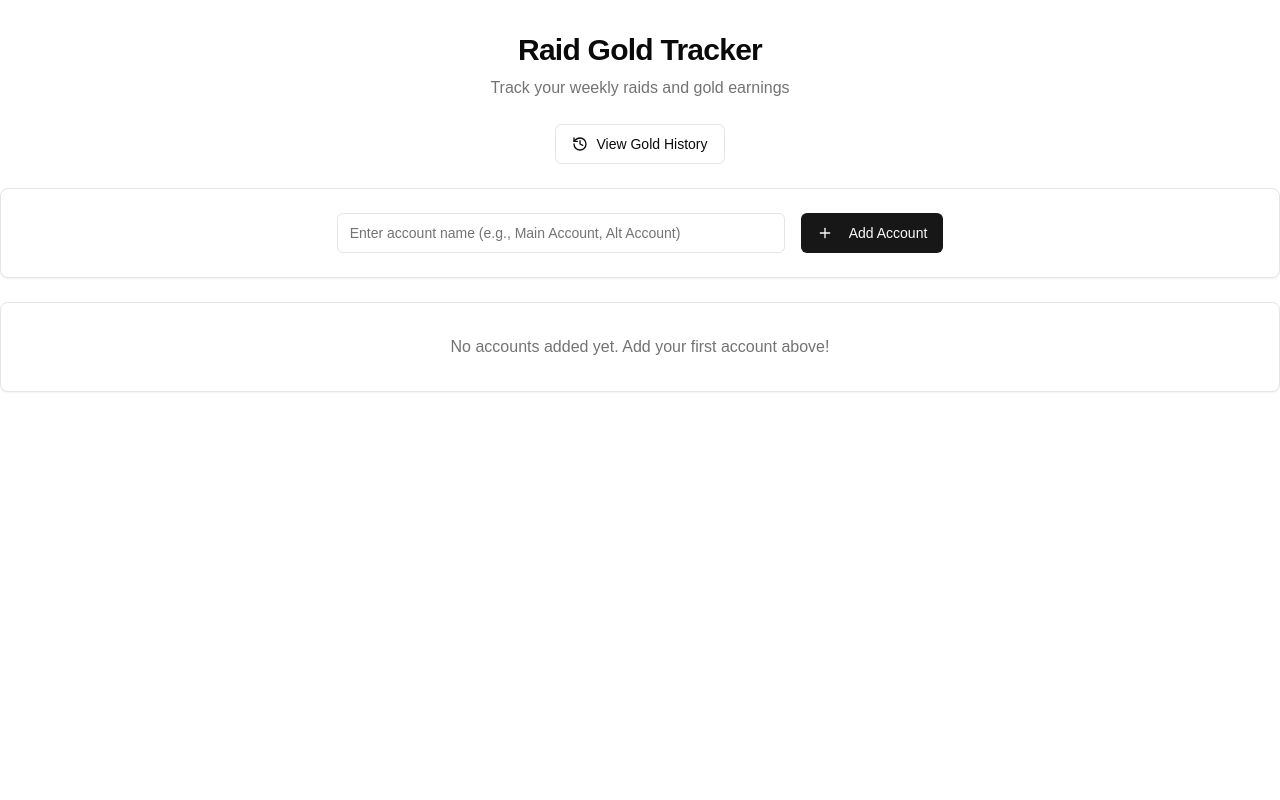
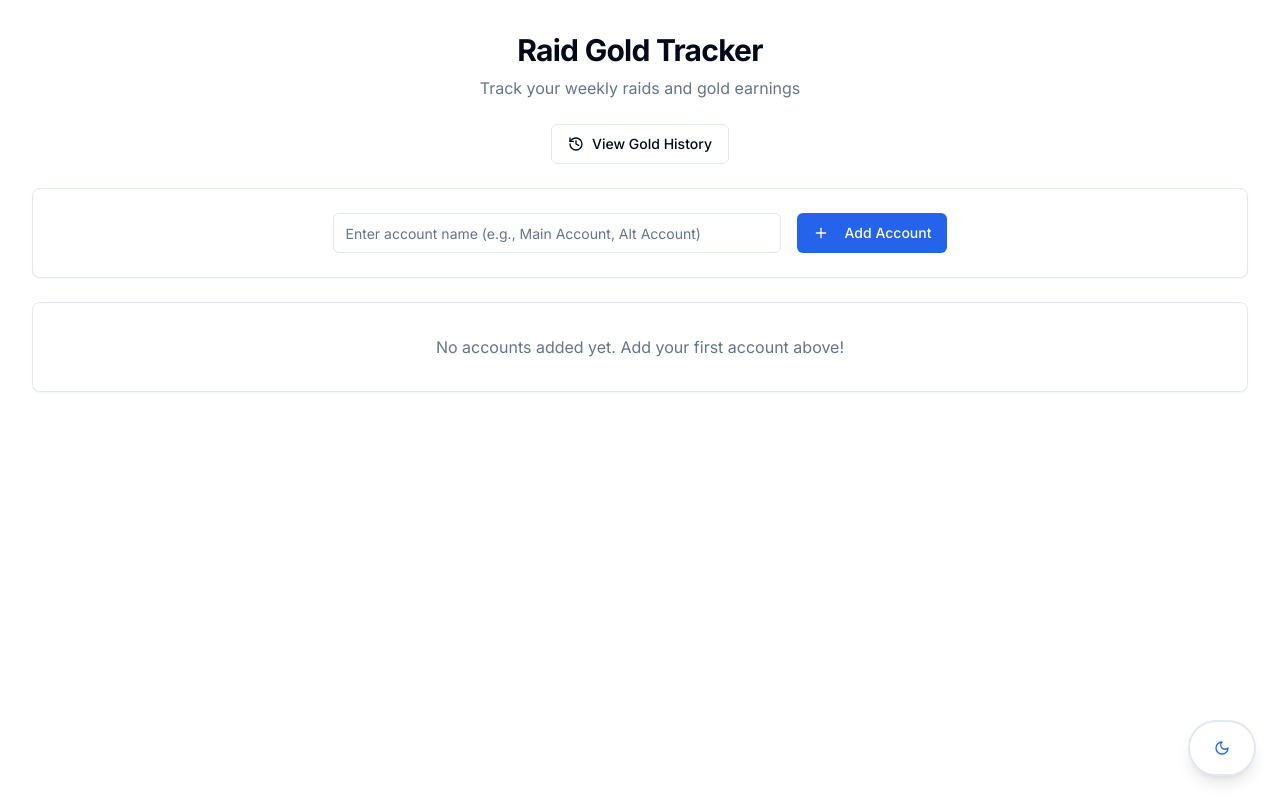
Before and after one commit to kevynjcg/raid-tracker, a Next.js app: page / in a window 1280 px wide. Built offline with nearby package versions, Linux system fonts and the light colour scheme.

Commit message:
Add dark mode toggle feature

```diff
--- a/app/globals.css
+++ b/app/globals.css
@@ -2,85 +2,60 @@
 @tailwind components;
 @tailwind utilities;
 
-body {
-  font-family: Arial, Helvetica, sans-serif;
-}
-
-@layer utilities {
-  .text-balance {
-    text-wrap: balance;
-  }
-}
-
 @layer base {
   :root {
     --background: 0 0% 100%;
-    --foreground: 0 0% 3.9%;
+    --foreground: 222.2 84% 4.9%;
     --card: 0 0% 100%;
-    --card-foreground: 0 0% 3.9%;
+    --card-foreground: 222.2 84% 4.9%;
     --popover: 0 0% 100%;
-    --popover-foreground: 0 0% 3.9%;
-    --primary: 0 0% 9%;
-    --primary-foreground: 0 0% 98%;
-    --secondary: 0 0% 96.1%;
-    --secondary-foreground: 0 0% 9%;
-    --muted: 0 0% 96.1%;
-    --muted-foreground: 0 0% 45.1%;
-    --accent: 0 0% 96.1%;
-    --accent-foreground: 0 0% 9%;
+    --popover-foreground: 222.2 84% 4.9%;
+    --primary: 221.2 83.2% 53.3%;
+    --primary-foreground: 210 40% 98%;
+    --secondary: 210 40% 96%;
+    --secondary-foreground: 222.2 84% 4.9%;
+    --muted: 210 40% 96%;
+    --muted-foreground: 215.4 16.3% 46.9%;
+    --accent: 210 40% 96%;
+    --accent-foreground: 222.2 84% 4.9%;
     --destructive: 0 84.2% 60.2%;
-    --destructive-foreground: 0 0% 98%;
-    --border: 0 0% 89.8%;
-    --input: 0 0% 89.8%;
-    --ring: 0 0% 3.9%;
+    --destructive-foreground: 210 40% 98%;
+    --border: 214.3 31.8% 91.4%;
+    --input: 214.3 31.8% 91.4%;
+    --ring: 221.2 83.2% 53.3%;
+    --radius: 0.5rem;
     --chart-1: 12 76% 61%;
     --chart-2: 173 58% 39%;
     --chart-3: 197 37% 24%;
     --chart-4: 43 74% 66%;
     --chart-5: 27 87% 67%;
-    --radius: 0.5rem;
-    --sidebar-background: 0 0% 98%;
-    --sidebar-foreground: 240 5.3% 26.1%;
-    --sidebar-primary: 240 5.9% 10%;
-    --sidebar-primary-foreground: 0 0% 98%;
-    --sidebar-accent: 240 4.8% 95.9%;
-    --sidebar-accent-foreground: 240 5.9% 10%;
-    --sidebar-border: 220 13% 91%;
-    --sidebar-ring: 217.2 91.2% 59.8%;
   }
+
   .dark {
-    --background: 0 0% 3.9%;
-    --foreground: 0 0% 98%;
-    --card: 0 0% 3.9%;
-    --card-foreground: 0 0% 98%;
-    --popover: 0 0% 3.9%;
-    --popover-foreground: 0 0% 98%;
-    --primary: 0 0% 98%;
-    --primary-foreground: 0 0% 9%;
-    --secondary: 0 0% 14.9%;
-    --secondary-foreground: 0 0% 98%;
-    --muted: 0 0% 14.9%;
-    --muted-foreground: 0 0% 63.9%;
-    --accent: 0 0% 14.9%;
-    --accent-foreground: 0 0% 98%;
+    --background: 222.2 84% 4.9%;
+    --foreground: 210 40% 98%;
+    --card: 222.2 84% 4.9%;
+    --card-foreground: 210 40% 98%;
+    --popover: 222.2 84% 4.9%;
+    --popover-foreground: 210 40% 98%;
+    --primary: 217.2 91.2% 59.8%;
+    --primary-foreground: 222.2 84% 4.9%;
+    --secondary: 217.2 32.6% 17.5%;
+    --secondary-foreground: 210 40% 98%;
+    --muted: 217.2 32.6% 17.5%;
+    --muted-foreground: 215 20.2% 65.1%;
+    --accent: 217.2 32.6% 17.5%;
+    --accent-foreground: 210 40% 98%;
     --destructive: 0 62.8% 30.6%;
-    --destructive-foreground: 0 0% 98%;
-    --border: 0 0% 14.9%;
-    --input: 0 0% 14.9%;
-    --ring: 0 0% 83.1%;
+    --destructive-foreground: 210 40% 98%;
+    --border: 217.2 32.6% 17.5%;
+    --input: 217.2 32.6% 17.5%;
+    --ring: 224.3 76.3% 94.1%;
     --chart-1: 220 70% 50%;
     --chart-2: 160 60% 45%;
     --chart-3: 30 80% 55%;
     --chart-4: 280 65% 60%;
     --chart-5: 340 75% 55%;
-    --sidebar-background: 240 5.9% 10%;
-    --sidebar-foreground: 240 4.8% 95.9%;
-    --sidebar-primary: 224.3 76.3% 48%;
-    --sidebar-primary-foreground: 0 0% 100%;
-    --sidebar-accent: 240 3.7% 15.9%;
-    --sidebar-accent-foreground: 240 4.8% 95.9%;
-    --sidebar-border: 240 3.7% 15.9%;
-    --sidebar-ring: 217.2 91.2% 59.8%;
   }
 }
 
@@ -92,3 +67,42 @@ body {
     @apply bg-background text-foreground;
   }
 }
+
+/* Custom scrollbar for dark mode */
+.dark ::-webkit-scrollbar {
+  width: 8px;
+}
+
+.dark ::-webkit-scrollbar-track {
+  @apply bg-muted;
+}
+
+.dark ::-webkit-scrollbar-thumb {
+  @apply bg-muted-foreground/30 rounded-md;
+}
+
+.dark ::-webkit-scrollbar-thumb:hover {
+  @apply bg-muted-foreground/50;
+}
+
+/* Light mode scrollbar */
+::-webkit-scrollbar {
+  width: 8px;
+}
+
+::-webkit-scrollbar-track {
+  @apply bg-muted;
+}
+
+::-webkit-scrollbar-thumb {
+  @apply bg-muted-foreground/30 rounded-md;
+}
+
+::-webkit-scrollbar-thumb:hover {
+  @apply bg-muted-foreground/50;
+}
+
+/* Smooth transitions for theme changes */
+* {
+  transition: background-color 0.3s ease, border-color 0.3s ease, color 0.3s ease;
+}
--- a/app/layout.tsx
+++ b/app/layout.tsx
@@ -1,20 +1,26 @@
-import type { Metadata } from 'next'
-import './globals.css'
+import type React from "react"
+import type { Metadata } from "next"
+import { Inter } from "next/font/google"
+import "./globals.css"
+
+const inter = Inter({ subsets: ["latin"] })
 
 export const metadata: Metadata = {
-  title: 'v0 App',
-  description: 'Created with v0',
-  generator: 'v0.dev',
+  title: "Raid Gold Tracker",
+  description: "Track your weekly raids and gold earnings",
+    generator: 'v0.dev'
 }
 
 export default function RootLayout({
   children,
-}: Readonly<{
+}: {
   children: React.ReactNode
-}>) {
+}) {
   return (
-    <html lang="en">
-      <body>{children}</body>
+    <html lang="en" suppressHydrationWarning>
+      <body className={`${inter.className} bg-background text-foreground transition-colors duration-300`}>
+        <div className="min-h-screen bg-background">{children}</div>
+      </body>
     </html>
   )
 }
--- a/components/simple-raid-tracker.tsx
+++ b/components/simple-raid-tracker.tsx
@@ -17,7 +17,7 @@ import {
   AlertDialogHeader,
   AlertDialogTitle,
 } from "@/components/ui/alert-dialog"
-import { Coins, Plus, User, Trash2, Edit, Save, X, GripVertical, History, ArrowLeft } from "lucide-react"
+import { Coins, Plus, User, Trash2, Edit, Save, X, GripVertical, History, ArrowLeft, Moon, Sun } from "lucide-react"
 
 interface Raid {
   id: string
@@ -68,6 +68,7 @@ export default function SimpleRaidTracker() {
   const [accounts, setAccounts] = useState<Account[]>([])
   const [goldHistory, setGoldHistory] = useState<GoldHistoryEntry[]>([])
   const [currentPage, setCurrentPage] = useState<"tracker" | "history">("tracker")
+  const [isDarkMode, setIsDarkMode] = useState(false)
 
   const [newAccountName, setNewAccountName] = useState("")
   const [newCharacterName, setNewCharacterName] = useState("")
@@ -91,6 +92,51 @@ export default function SimpleRaidTracker() {
   const [addAccountDialogOpen, setAddAccountDialogOpen] = useState(false)
   const [lastResetDate, setLastResetDate] = useState<string>("")
   const [resetTimer, setResetTimer] = useState<NodeJS.Timeout | null>(null)
+
+  // Dark mode functions
+  const toggleDarkMode = () => {
+    const newDarkMode = !isDarkMode
+    setIsDarkMode(newDarkMode)
+
+    if (newDarkMode) {
+      document.documentElement.classList.add("dark")
+      document.body.classList.add("dark")
+    } else {
+      document.documentElement.classList.remove("dark")
+      document.body.classList.remove("dark")
+    }
+
+    // Save to localStorage
+    localStorage.setItem("darkMode", newDarkMode.toString())
+  }
+
+  // Load dark mode preference
+  useEffect(() => {
+    const savedDarkMode = localStorage.getItem("darkMode")
+    if (savedDarkMode !== null) {
+      const isDark = savedDarkMode === "true"
+      setIsDarkMode(isDark)
+      // Apply to both html and document element
+      if (isDark) {
+        document.documentElement.classList.add("dark")
+        document.body.classList.add("dark")
+      } else {
+        document.documentElement.classList.remove("dark")
+        document.body.classList.remove("dark")
+      }
+    } else {
+      // Check system preference
+      const systemDarkMode = window.matchMedia("(prefers-color-scheme: dark)").matches
+      setIsDarkMode(systemDarkMode)
+      if (systemDarkMode) {
+        document.documentElement.classList.add("dark")
+        document.body.classList.add("dark")
+      } else {
+        document.documentElement.classList.remove("dark")
+        document.body.classList.remove("dark")
+      }
+    }
+  }, [])
 
   const getTotalGoldAllAccounts = () => {
     return accounts.reduce((total, account) => {
@@ -778,7 +824,9 @@ export default function SimpleRaidTracker() {
               <div className="flex items-center justify-center gap-2">
                 <Coins className="h-5 w-5 text-green-500" />
                 <div className="text-center">
-                  <div className="text-2xl font-bold text-green-600">{getOverallTotalGold().toLocaleString()} gold</div>
+                  <div className="text-2xl font-bold text-green-600 dark:text-green-400">
+                    {getOverallTotalGold().toLocaleString()} gold
+                  </div>
                   <div className="text-sm text-muted-foreground">Overall Total Gold Earned</div>
                 </div>
               </div>
@@ -851,7 +899,7 @@ export default function SimpleRaidTracker() {
                           </div>
                           <div className="flex items-center gap-3">
                             <div className="text-right">
-                              <div className="text-lg font-bold text-green-600">
+                              <div className="text-lg font-bold text-green-600 dark:text-green-400">
                                 {entry.grandTotal.toLocaleString()}
                               </div>
                               <div className="text-xs text-muted-foreground">gold</div>
@@ -860,7 +908,7 @@ export default function SimpleRaidTracker() {
                               variant="ghost"
                               size="sm"
                               onClick={() => confirmDeleteHistoryEntry(entry.id)}
-                              className="h-8 w-8 p-0 text-red-500 hover:text-red-700 hover:bg-red-50"
+                              className="h-8 w-8 p-0 text-red-500 hover:text-red-700 hover:bg-red-50 dark:hover:bg-red-950"
                             >
                               <Trash2 className="h-3 w-3" />
                             </Button>
@@ -873,7 +921,7 @@ export default function SimpleRaidTracker() {
                               className="flex items-center justify-between p-2 bg-muted rounded text-sm"
                             >
                               <span className="font-medium truncate mr-2">{account.accountName}</span>
-                              <span className="text-yellow-600 font-semibold text-xs whitespace-nowrap">
+                              <span className="text-yellow-600 dark:text-yellow-400 font-semibold text-xs whitespace-nowrap">
                                 {account.totalGold.toLocaleString()}g
                               </span>
                             </div>
@@ -897,7 +945,7 @@ export default function SimpleRaidTracker() {
     )
   }
 
-  // Move the AlertDialog components outside of the main tracker return statement so they're available on both pages. Replace the current return structure at the end of the component with:
+  // Move the AlertDialog components outside of the page-specific content so they're available on both pages. Replace the current return structure at the end of the component with:
   return (
     <>
       {currentPage === "history" ? (
@@ -910,7 +958,7 @@ export default function SimpleRaidTracker() {
           </div>
 
           {/* Navigation */}
-          <div className="flex justify-center">
+          <div className="flex justify-center gap-4">
             <Button onClick={() => setCurrentPage("history")} variant="outline" className="flex items-center gap-2">
               <History className="h-4 w-4" />
               View Gold History
@@ -924,7 +972,7 @@ export default function SimpleRaidTracker() {
                 <div className="flex items-center justify-center gap-2">
                   <Coins className="h-6 w-6 text-green-500" />
                   <div className="text-center">
-                    <div className="text-2xl font-bold text-green-600">
+                    <div className="text-2xl font-bold text-green-600 dark:text-green-400">
                       {getTotalGoldAllAccounts().toLocaleString()} gold
                     </div>
                     <div className="text-sm text-muted-foreground">Total Gold Earned This Week</div>
@@ -941,7 +989,7 @@ export default function SimpleRaidTracker() {
                 <div className="flex items-center justify-center gap-4">
                   <div className="text-center">
                     <div className="text-sm font-medium">Next Reset</div>
-                    <div className="text-lg font-bold text-blue-600">
+                    <div className="text-lg font-bold text-blue-600 dark:text-blue-400">
                       {getNextWednesday6PM().toLocaleDateString("en-US", {
                         weekday: "long",
                         month: "short",
@@ -1006,7 +1054,7 @@ export default function SimpleRaidTracker() {
                   </CardDescription>
                 </div>
                 <div className="flex items-center gap-4">
-                  <span className="font-semibold text-yellow-600">
+                  <span className="font-semibold text-yellow-600 dark:text-yellow-400">
                     {getAccountTotalGold(account).toLocaleString()} gold
                   </span>
                   <div className="flex gap-2">
@@ -1046,7 +1094,7 @@ export default function SimpleRaidTracker() {
                       variant="ghost"
                       size="sm"
                       onClick={() => confirmDeleteAccount(account.id)}
-                      className="text-red-500 hover:text-red-700"
+                      className="text-red-500 hover:text-red-700 dark:hover:bg-red-950"
                     >
                       <Trash2 className="h-4 w-4" />
                     </Button>
@@ -1107,7 +1155,7 @@ export default function SimpleRaidTracker() {
                               dragOverRaidIndex &&
                               dragOverRaidIndex.accountId === account.id &&
                               dragOverRaidIndex.index === index
-                                ? "bg-blue-50 border-2 border-dashed border-blue-300"
+                                ? "bg-blue-50 border-2 border-dashed border-blue-300 dark:bg-blue-950 dark:border-blue-700"
                                 : ""
                             }`}
                             draggable={account.isEditMode}
@@ -1136,7 +1184,7 @@ export default function SimpleRaidTracker() {
                                       onChange={(e) => updateRaidGold(account.id, raid.id, e.target.value)}
                                       className="h-6 w-16 text-xs text-center"
                                     />
-                                    <span className="text-xs text-yellow-600">gold</span>
+                                    <span className="text-xs text-yellow-600 dark:text-yellow-400">gold</span>
                                   </div>
                                   <Button
                                     variant="ghost"
@@ -1150,7 +1198,9 @@ export default function SimpleRaidTracker() {
                               ) : (
                                 <>
                                   <div className="text-sm">{raid.name}</div>
-                                  <div className="text-xs text-yellow-600 font-semibold">{raid.goldReward} gold</div>
+                                  <div className="text-xs text-yellow-600 dark:text-yellow-400 font-semibold">
+                                    {raid.goldReward} gold
+                                  </div>
                                 </>
                               )}
                             </div>
@@ -1169,7 +1219,7 @@ export default function SimpleRaidTracker() {
                             dragOverCharacterIndex &&
                             dragOverCharacterIndex.accountId === account.id &&
                             dragOverCharacterIndex.index === characterIndex
-                              ? "bg-blue-50 border-2 border-dashed border-blue-300"
+                              ? "bg-blue-50 border-2 border-dashed border-blue-300 dark:bg-blue-950 dark:border-blue-700"
                               : ""
                           }`}
                           draggable={account.isEditMode}
@@ -1215,7 +1265,7 @@ export default function SimpleRaidTracker() {
                             </td>
                           ))}
                           <td className="text-center py-4 px-4">
-                            <span className="font-semibold text-yellow-600">
+                            <span className="font-semibold text-yellow-600 dark:text-yellow-400">
                               {getCharacterTotalGold(character).toLocaleString()}
                             </span>
                           </td>
@@ -1225,7 +1275,7 @@ export default function SimpleRaidTracker() {
                                 variant="ghost"
                                 size="sm"
                                 onClick={() => confirmDeleteCharacter(account.id, character.id)}
-                                className="text-red-500 hover:text-red-700 hover:bg-red-50"
+                                className="text-red-500 hover:text-red-700 hover:bg-red-50 dark:hover:bg-red-950"
                               >
                                 <Trash2 className="h-4 w-4" />
                               </Button>
@@ -1329,6 +1379,18 @@ export default function SimpleRaidTracker() {
           </AlertDialogFooter>
         </AlertDialogContent>
       </AlertDialog>
+
+      {/* Fixed Dark Mode Toggle - Bottom Right */}
+      <div className="fixed bottom-6 right-6 z-50">
+        <Button
+          onClick={toggleDarkMode}
+          size="lg"
+          className="rounded-full w-14 h-14 shadow-lg bg-background border-2 hover:scale-110 transition-all duration-200"
+          variant="outline"
+        >
+          {isDarkMode ? <Sun className="h-6 w-6 text-yellow-500" /> : <Moon className="h-6 w-6 text-blue-600" />}
+        </Button>
+      </div>
     </>
   )
 }
--- a/tailwind.config.ts
+++ b/tailwind.config.ts
@@ -1,98 +1,78 @@
-import type { Config } from "tailwindcss";
-
-// all in fixtures is set to tailwind v3 as interims solutions
+import type { Config } from "tailwindcss"
 
 const config: Config = {
-    darkMode: ["class"],
+  darkMode: "class",
   content: [
     "./pages/**/*.{js,ts,jsx,tsx,mdx}",
     "./components/**/*.{js,ts,jsx,tsx,mdx}",
     "./app/**/*.{js,ts,jsx,tsx,mdx}",
-    "*.{js,ts,jsx,tsx,mdx}"
+    "*.{js,ts,jsx,tsx,mdx}",
   ],
   theme: {
+    container: {
+      center: true,
+      padding: "2rem",
+      screens: {
+        "2xl": "1400px",
+      },
+    },
     extend: {
       colors: {
-  			background: 'hsl(var(--background))',
-  			foreground: 'hsl(var(--foreground))',
-  			card: {
-  				DEFAULT: 'hsl(var(--card))',
-  				foreground: 'hsl(var(--card-foreground))'
+        border: "hsl(var(--border))",
+        input: "hsl(var(--input))",
+        ring: "hsl(var(--ring))",
+        background: "hsl(var(--background))",
+        foreground: "hsl(var(--foreground))",
+        primary: {
+          DEFAULT: "hsl(var(--primary))",
+          foreground: "hsl(var(--primary-foreground))",
+        },
+        secondary: {
+          DEFAULT: "hsl(var(--secondary))",
+          foreground: "hsl(var(--secondary-foreground))",
+        },
+        destructive: {
+          DEFAULT: "hsl(var(--destructive))",
+          foreground: "hsl(var(--destructive-foreground))",
+        },
+        muted: {
+          DEFAULT: "hsl(var(--muted))",
+          foreground: "hsl(var(--muted-foreground))",
+        },
+        accent: {
+          DEFAULT: "hsl(var(--accent))",
+          foreground: "hsl(var(--accent-foreground))",
         },
         popover: {
-  				DEFAULT: 'hsl(var(--popover))',
-  				foreground: 'hsl(var(--popover-foreground))'
+          DEFAULT: "hsl(var(--popover))",
+          foreground: "hsl(var(--popover-foreground))",
         },
-  			primary: {
-  				DEFAULT: 'hsl(var(--primary))',
-  				foreground: 'hsl(var(--primary-foreground))'
+        card: {
+          DEFAULT: "hsl(var(--card))",
+          foreground: "hsl(var(--card-foreground))",
         },
-  			secondary: {
-  				DEFAULT: 'hsl(var(--secondary))',
-  				foreground: 'hsl(var(--secondary-foreground))'
-  			},
-  			muted: {
-  				DEFAULT: 'hsl(var(--muted))',
-  				foreground: 'hsl(var(--muted-foreground))'
-  			},
-  			accent: {
-  				DEFAULT: 'hsl(var(--accent))',
-  				foreground: 'hsl(var(--accent-foreground))'
-  			},
-  			destructive: {
-  				DEFAULT: 'hsl(var(--destructive))',
-  				foreground: 'hsl(var(--destructive-foreground))'
-  			},
-  			border: 'hsl(var(--border))',
-  			input: 'hsl(var(--input))',
-  			ring: 'hsl(var(--ring))',
-  			chart: {
-  				'1': 'hsl(var(--chart-1))',
-  				'2': 'hsl(var(--chart-2))',
-  				'3': 'hsl(var(--chart-3))',
-  				'4': 'hsl(var(--chart-4))',
-  				'5': 'hsl(var(--chart-5))'
-  			},
-  			sidebar: {
-  				DEFAULT: 'hsl(var(--sidebar-background))',
-  				foreground: 'hsl(var(--sidebar-foreground))',
-  				primary: 'hsl(var(--sidebar-primary))',
-  				'primary-foreground': 'hsl(var(--sidebar-primary-foreground))',
-  				accent: 'hsl(var(--sidebar-accent))',
-  				'accent-foreground': 'hsl(var(--sidebar-accent-foreground))',
-  				border: 'hsl(var(--sidebar-border))',
-  				ring: 'hsl(var(--sidebar-ring))'
-  			}
       },
       borderRadius: {
-  			lg: 'var(--radius)',
-  			md: 'calc(var(--radius) - 2px)',
-  			sm: 'calc(var(--radius) - 4px)'
+        lg: "var(--radius)",
+        md: "calc(var(--radius) - 2px)",
+        sm: "calc(var(--radius) - 4px)",
       },
       keyframes: {
-  			'accordion-down': {
-  				from: {
-  					height: '0'
+        "accordion-down": {
+          from: { height: "0" },
+          to: { height: "var(--radix-accordion-content-height)" },
         },
-  				to: {
-  					height: 'var(--radix-accordion-content-height)'
-  				}
+        "accordion-up": {
+          from: { height: "var(--radix-accordion-content-height)" },
+          to: { height: "0" },
         },
-  			'accordion-up': {
-  				from: {
-  					height: 'var(--radix-accordion-content-height)'
-  				},
-  				to: {
-  					height: '0'
-  				}
-  			}
       },
       animation: {
-  			'accordion-down': 'accordion-down 0.2s ease-out',
-  			'accordion-up': 'accordion-up 0.2s ease-out'
-  		}
-  	}
+        "accordion-down": "accordion-down 0.2s ease-out",
+        "accordion-up": "accordion-up 0.2s ease-out",
+      },
+    },
   },
   plugins: [require("tailwindcss-animate")],
-};
-export default config;
+}
+export default config
```
Lines whose indentation alone changed are shown as unchanged.
